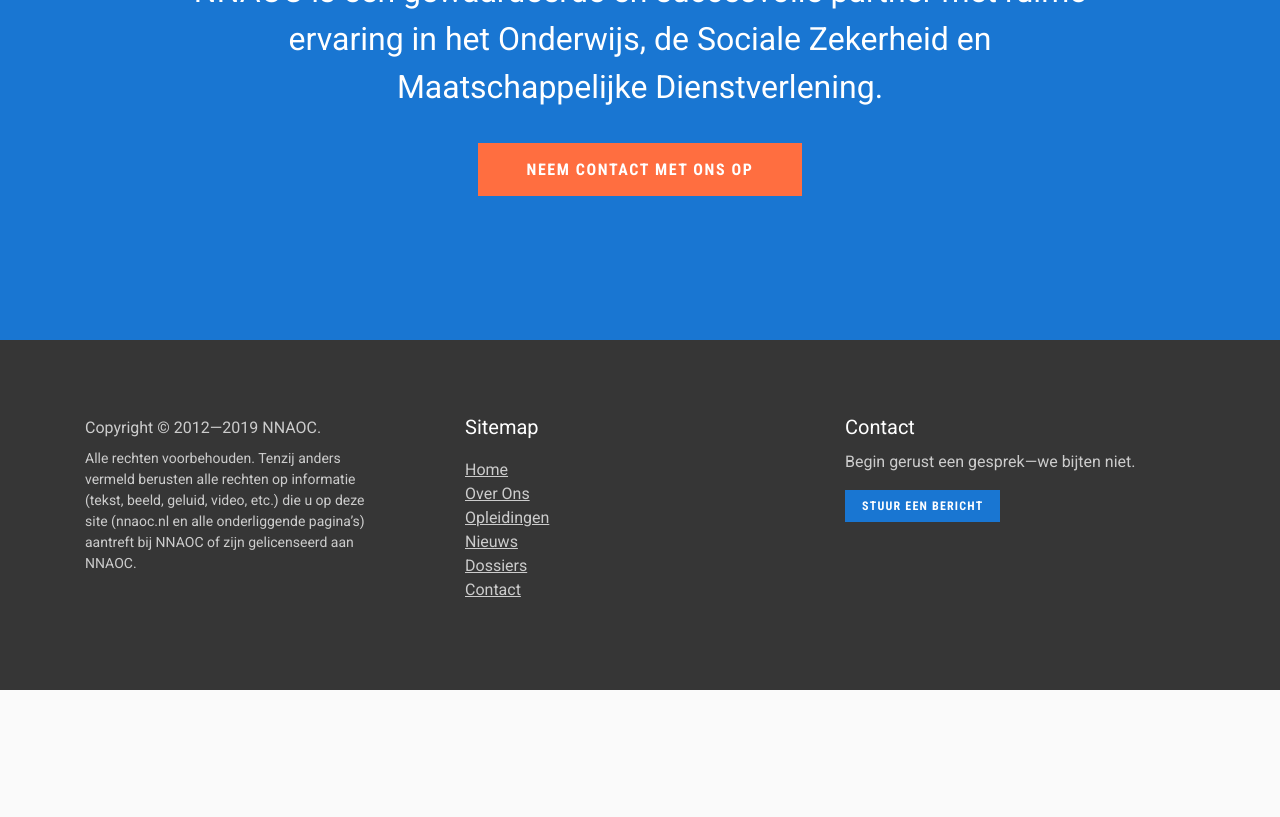
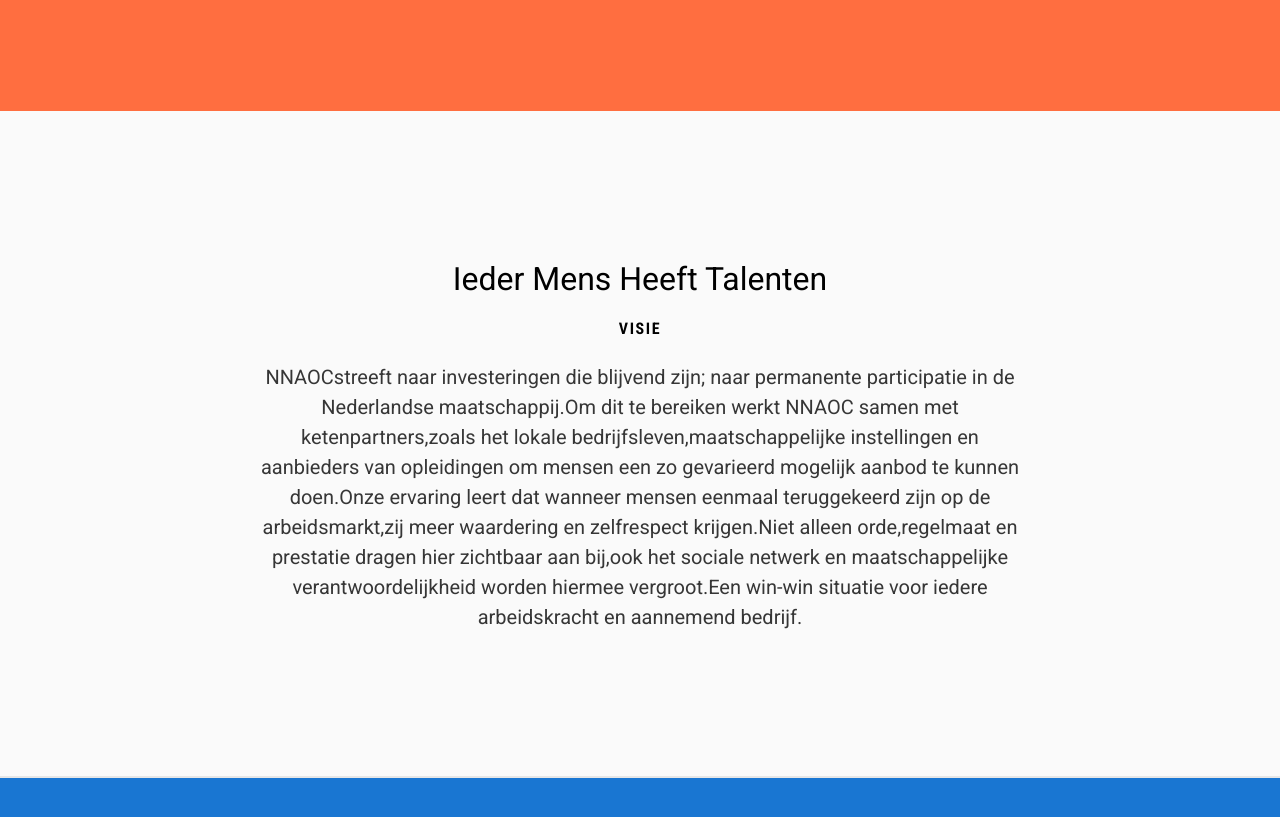
Before and after one commit to jessevdp/nnaoc.website, a Jekyll site: the page built from pages/about.html, in a window 1280 px wide and 900 px high, scrolled down 1351 px. Shown: the top 817 px of the window. Built offline with Jekyll 4.4.1, drawn with Linux system fonts in a browser that asks for light colours; before the commit the page ends 2041 px from its top, so only the background shows below that.

Commit message:
Add vision ('visie') section to about page

```diff
--- a/pages/about.html
+++ b/pages/about.html
@@ -30,3 +30,17 @@ navbar-bg: regular
         </div>
     </div>
 </section>
+
+<section class="cta bg-accent py-7"></section>
+
+<section class="cta bg-regular py-6 py-tablet-7 border-bottom-2">
+    <div class="container text-center">
+        <div class="row justify-content-center">
+            <div class="col-lg-10 col-lg-8">
+                <h2>Ieder Mens Heeft Talenten</h2>
+                <h4>Visie</h4>
+                <p class="text-large text-left text-tablet-center mt-4">NNAOCstreeft naar investeringen die blijvend zijn; naar permanente participatie in de Nederlandse maatschappij.Om dit te bereiken werkt NNAOC samen met ketenpartners,zoals het lokale bedrijfsleven,maatschappelijke instellingen en aanbieders van opleidingen om mensen een zo gevarieerd mogelijk aanbod te kunnen doen.Onze ervaring leert dat wanneer mensen eenmaal teruggekeerd zijn op de arbeidsmarkt,zij meer waardering en zelfrespect krijgen.Niet alleen orde,regelmaat en prestatie dragen hier zichtbaar aan bij,ook het sociale netwerk en maatschappelijke verantwoordelijkheid worden hiermee vergroot.Een win-win situatie voor iedere arbeidskracht en aannemend bedrijf.</p>
+            </div>
+        </div>
+    </div>
+</section>
```
